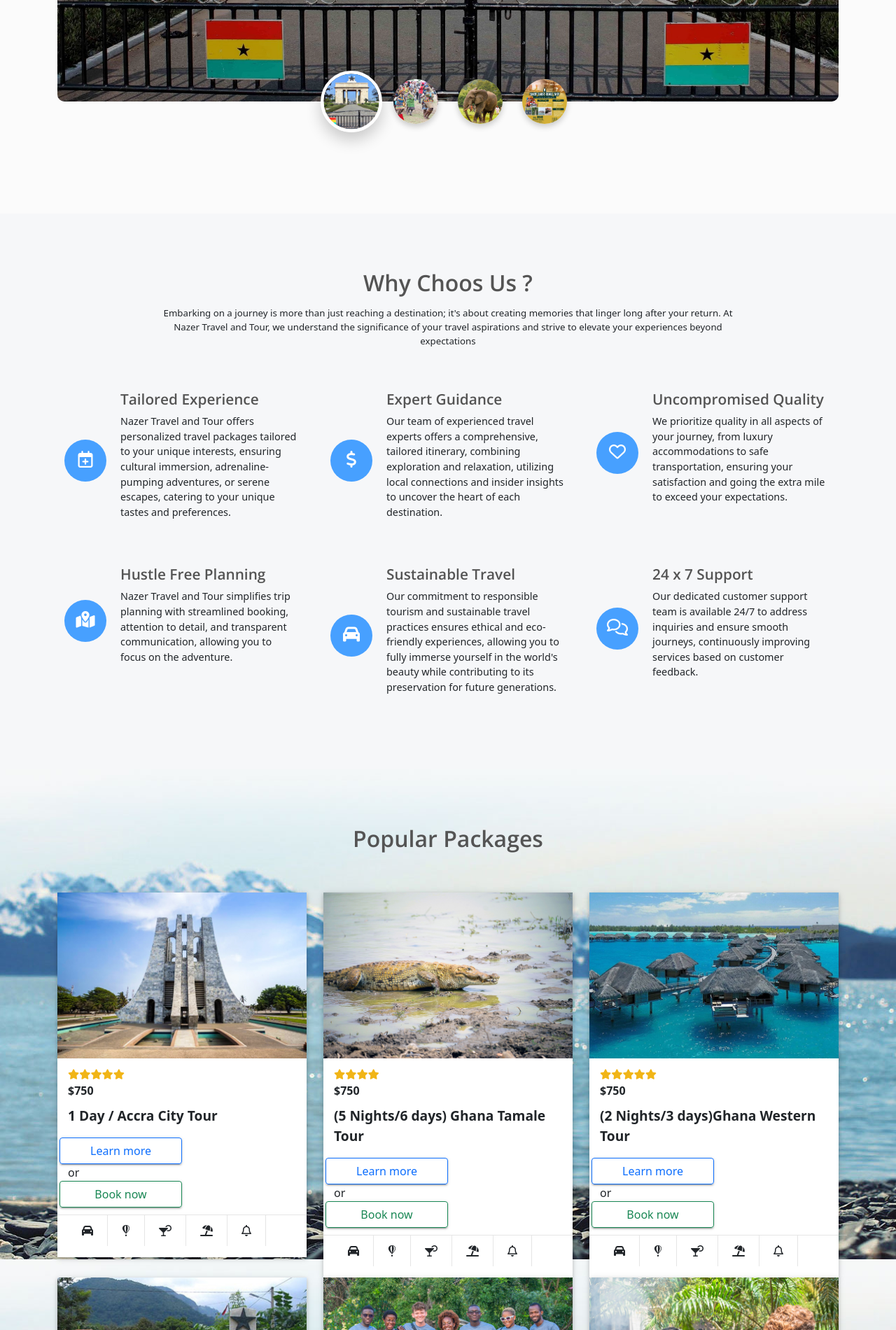
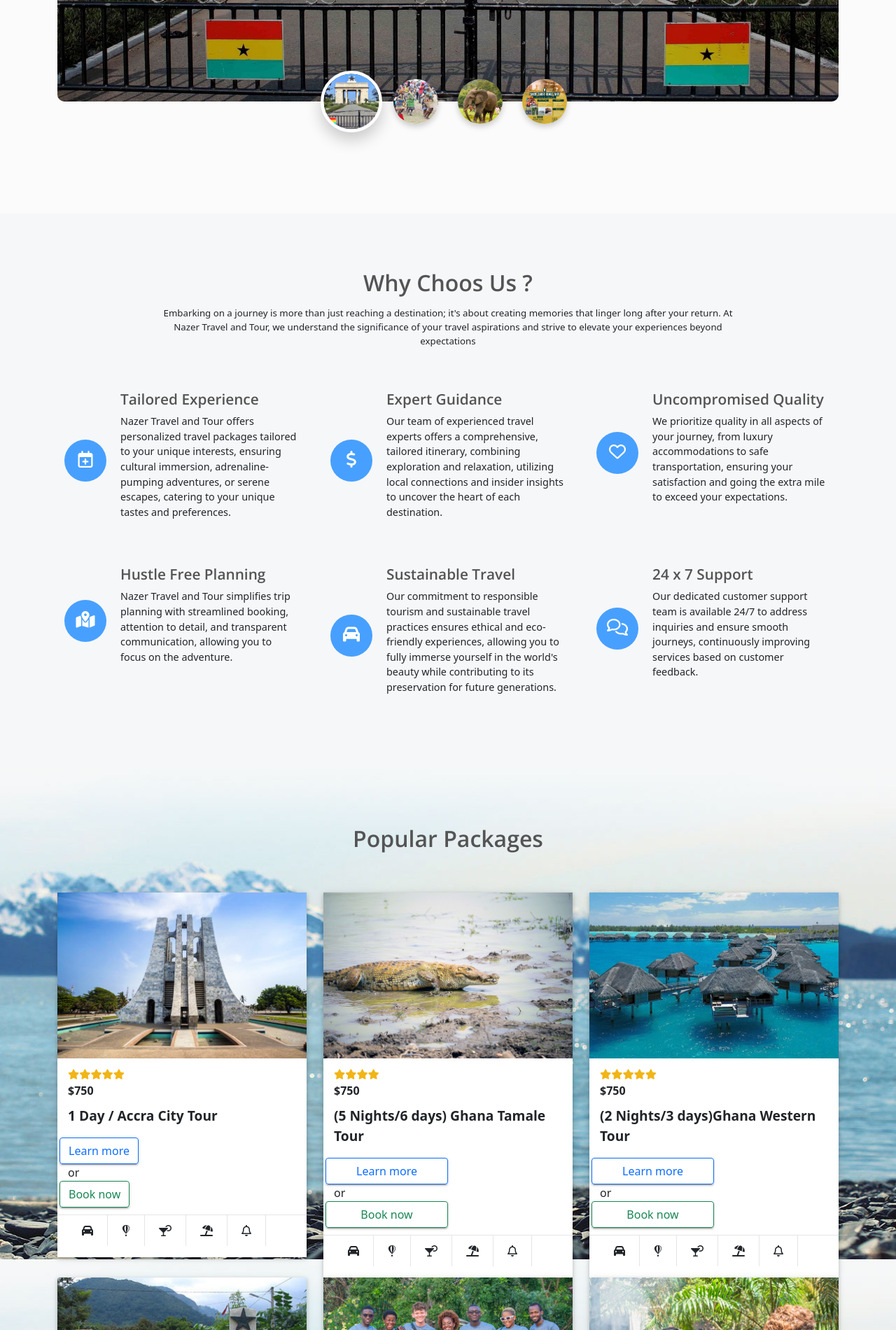
Before and after one commit to Jabekah007/nazer_travel, a plain HTML site: page index.html in a window 1280 px wide. Shown: the part 640-2540 px from the top of the page at 70% size. Drawn offline with nearby package versions, Linux system fonts and the light colour scheme; files whose address does not match are found by name.

Commit message:
footer updated

```diff
--- a/index.html
+++ b/index.html
@@ -219,11 +219,7 @@
     </div>-->
     <section class="ftco-section">
         <div class="container" id="carouselExampleCaptions" data-ride="carousel">
-            <ol class="carousel-indicators">
-                <li data-target="#carouselExampleIndicators" data-slide-to="0" class="active"></li>
-                <li data-target="#carouselExampleIndicators" data-slide-to="1"></li>
-                <li data-target="#carouselExampleIndicators" data-slide-to="2"></li>
-            </ol>
+
             <div class="row">
                 <div class="col-md-12 text-center">
                 </div>
@@ -425,9 +421,10 @@
                         </div>
                         <div class="detail row no-margin">
                             <p style="font-size: 1.2em;"><b>1 Day / Accra City Tour</b></p>
-                            <a href="./packages/Accra City Tour Itinerary..pdf" download class="btn btn-outline-primary w-50">Learn more</a>
+                            <a href="./packages/Accra City Tour Itinerary..pdf" download class="btn btn-outline-primary w-auto">Learn more</a>
+                            <br>
                             <span> or </span>
-                            <a href="form.html" class="btn btn-outline-success w-50">Book now</a>
+                            <a href="form.html" class="btn btn-outline-success w-auto">Book now</a>
 
                         </div>
                         <div class="options row no-margin">
@@ -892,9 +889,9 @@
                 <div class="col-md-4 col-sm-12">
                     <h2>About Us</h2>
                     <p>
-                        Nazer Travel and Tour, a Ghana-registered company since 2018, specializes in planning tours and humanitarian trips for organizations, corporate bodies, and individuals. They offer customized packages, including Ghana City Tours, Ghana-Tamale Tours, Western Tours, and Volta Tours.
+                        Nazer Travel and Tour, a Ghana-registered company since 2018, specializes in planning tours and humanitarian trips for organizations, corporate bodies, and individuals. We offer customized packages, including Ghana City Tours, Ghana-Tamale Tours, Western Tours, and Volta Tours.
                     </p>
-                    <p>Their extensive experience, knowledge of destinations, and commitment to exceptional customer service have resulted in high customer satisfaction. </p>
+                    <p>Their extensive experience, knowledge of destinations, and commitment to exceptional customer service have resulted in high customer satisfaction.</p>
                 </div>
                 <div class="col-md-4 col-sm-12">
                     <h2>Useful Links</h2>
```
